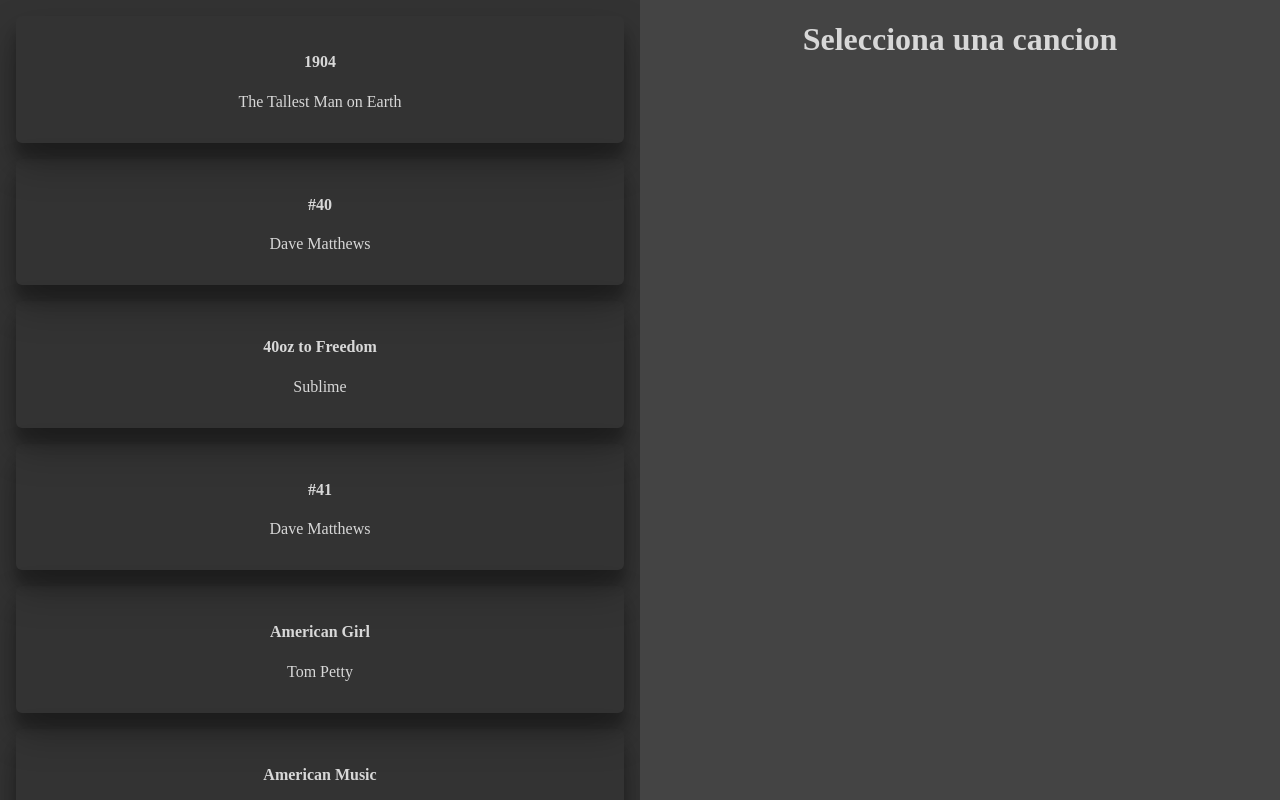
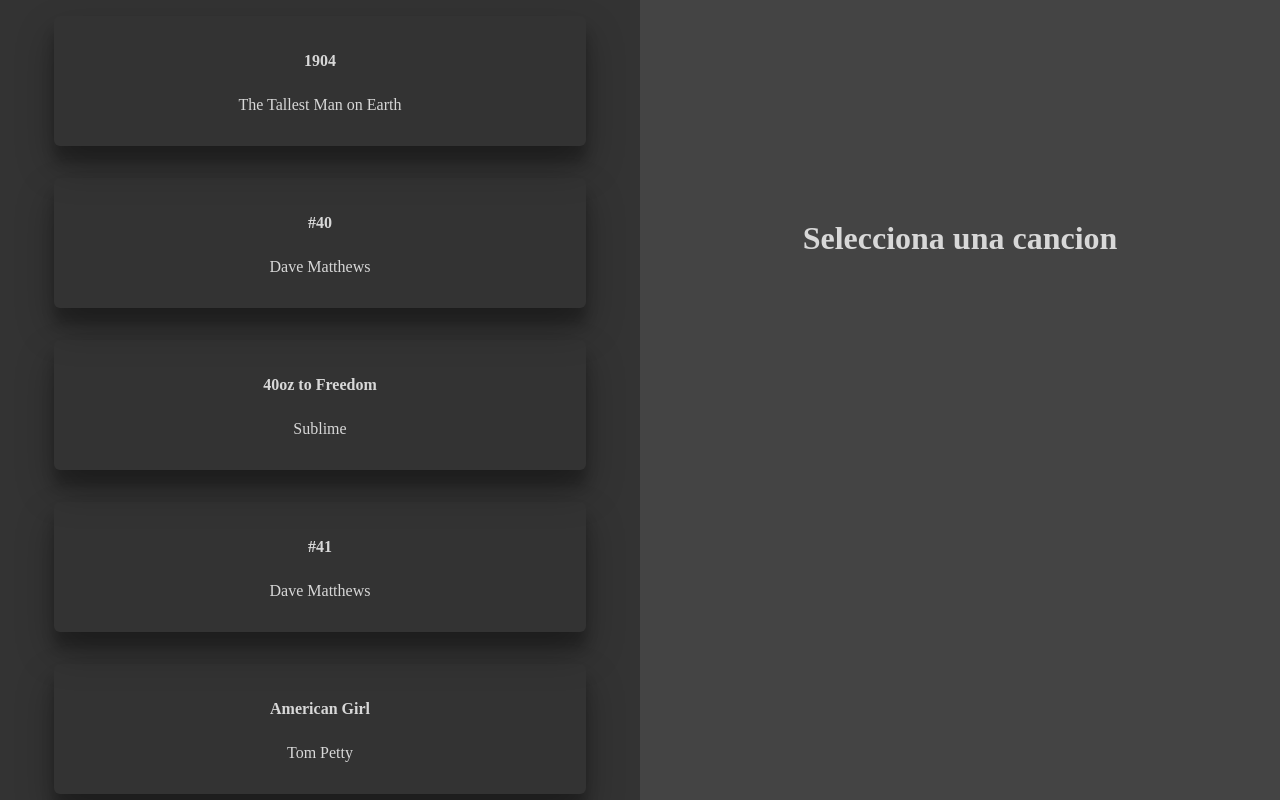
Before and after one commit to JHUMBERTTO/React-Context, a React (Vite) app: page / in a window 1280 px wide. Shown: the top 800 px of the page. Built offline with nearby package versions, Linux system fonts and the light colour scheme.

Commit message:
Adding CSS Styles

```diff
--- a/src/components/SongDetails/SongDetails.jsx
+++ b/src/components/SongDetails/SongDetails.jsx
@@ -6,11 +6,11 @@
   const context = useSongContext()
 
   return (
-    <>
+    <div className='containerDerecho'>
       {
         context.selectedSong.title
-          ? <div>
-            <img src={`https://picsum.photos/seed/$${context.selectedSong.id}/400/400`} alt='Portada de Disco' />
+          ? <div className='containerSong'>
+            <img src={`https://picsum.photos/seed/$${context.selectedSong.id}/400/400`} alt='Portada de Disco' className='imagen' />
             <h1>{context.selectedSong.title}</h1>
             <h4>{context.selectedSong.artist}</h4>
             <h6>{context.selectedSong.year}</h6>
@@ -18,7 +18,7 @@
             </div>
           : <h1>Selecciona una cancion</h1>
       }
-    </>
+    </div>
   )
 }
 
--- a/src/components/SongDetails/songdetails.css
+++ b/src/components/SongDetails/songdetails.css
@@ -0,0 +1,27 @@
+.derecho{
+    display: flex;
+    justify-content: center;
+
+}
+
+
+.containerDerecho{
+    width: 400px;
+    height: 400px;
+    position: fixed;
+    margin-top: 200px;
+}
+
+.containerSong{
+    background-color: rgba(1, 1, 1, 0.4 );
+    border-radius: 5%;
+}
+
+.imagen{
+    border-radius:5% 5% 0 0;
+}
+
+h1, h4 ,h6 {
+    margin: 10px;
+    padding: 10px;
+}
--- a/src/components/SongList/SongList.jsx
+++ b/src/components/SongList/SongList.jsx
@@ -4,7 +4,7 @@
 const SongList = () => {
   const context = useSongContext()
   return (
-    <div>
+    <div className='container'>
       {
         context.loading
           ? <h1>Cargando...</h1>
--- a/src/components/SongList/songlist.css
+++ b/src/components/SongList/songlist.css
@@ -2,5 +2,12 @@
     margin: 1rem;
     padding: 1rem;
     border-radius: 6px;
+    width: 500px;
     box-shadow: 0 19px 38px rgba(0, 0, 0, 0.30), 0 15px 12px rgba(0, 0, 0, 0.22);
 }
+
+.container{
+    display: grid;
+    justify-content: center;
+    align-items: center;
+}
```
Also changed, not shown: src/App.css (line endings or trailing spaces).
